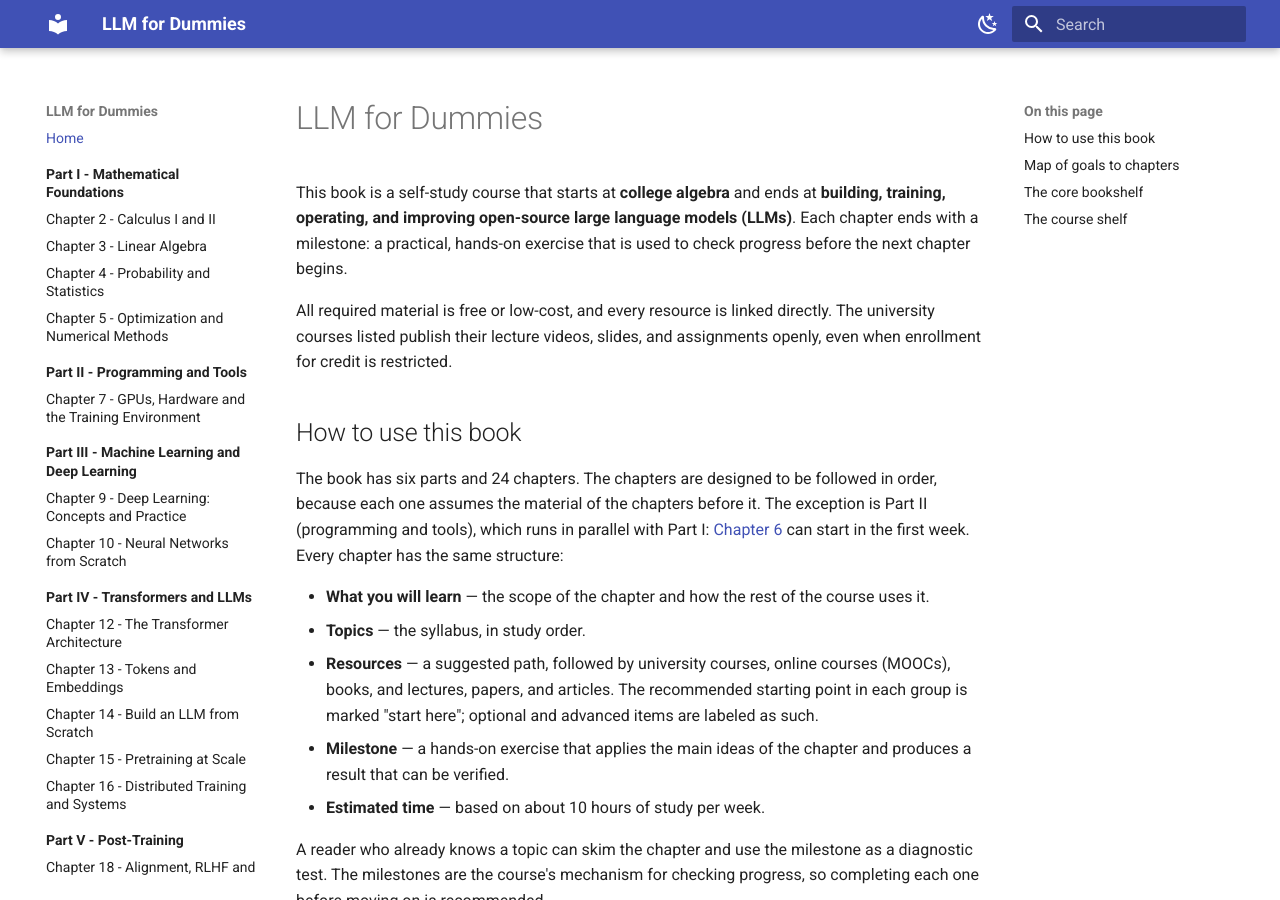
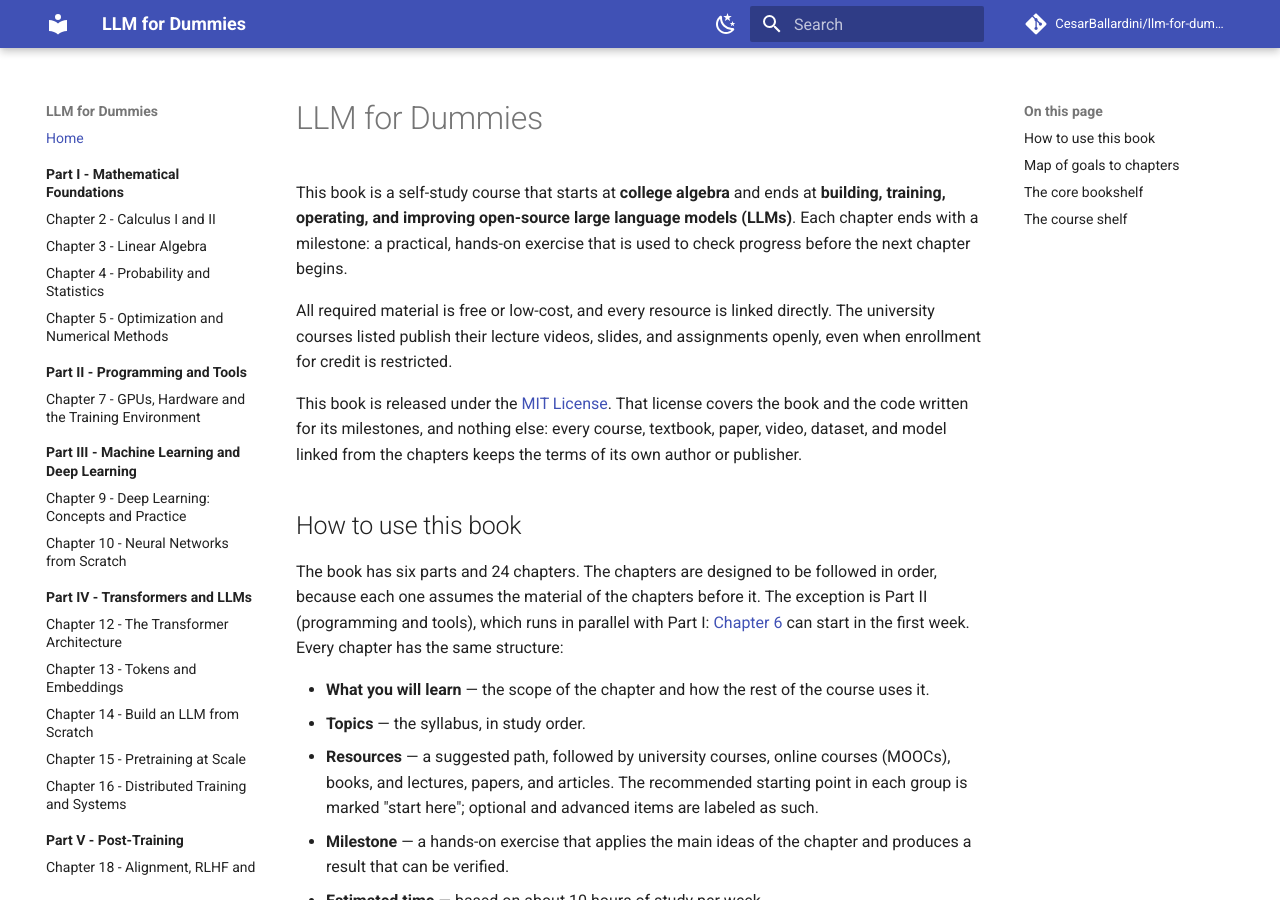
Before and after one commit to CesarBallardini/llm-for-dummies-study-plan, an MkDocs documentation site: the page built from docs/index.md, in a window 1280 px wide and 900 px high. Built offline with MkDocs 1.6.1 and Material for MkDocs 9.7.7, drawn with Linux system fonts in a browser that asks for light colours; comment, search, counter and statistics services are not loaded; some of the changed text lies outside the part shown.

Commit message:
docs: license the book under MIT and publish it to GitHub Pages
Release the book, the study plan and the code written for its milestones
under the MIT License. The notice lives in LICENSE, in a docs/license.md
page linked from the nav, in the MkDocs copyright footer -- which renders
on every chapter page and in README.md, STUDY_PLAN.md and docs/index.md.
Each notice states that the linked courses, textbooks, papers and
model weights are not covered by it and keep their authors' terms.

Publish the built book on every push to main. The workflow builds with
mkdocs build --strict, so a dead nav entry fails the deploy instead of
reaching the site. The user site CesarBallardini.github.io lends its
custom domain to project sites on the account, so the book is served at
https://katra.ballardini.com.ar/llm-for-dummies-study-plan/ with no CNAME
file and no DNS record; site_url is set to that path because canonical
links, the sitemap and 404.html are generated from it.

```diff
--- a/docs/index.md
+++ b/docs/index.md
@@ -8,6 +8,11 @@
 All required material is free or low-cost, and every resource is linked directly.
 The university courses listed publish their lecture videos, slides, and
 assignments openly, even when enrollment for credit is restricted.
+
+This book is released under the [MIT License](license.md). That license covers the
+book and the code written for its milestones, and nothing else: every course,
+textbook, paper, video, dataset, and model linked from the chapters keeps the terms
+of its own author or publisher.
 
 ## How to use this book
 
--- a/mkdocs.yml
+++ b/mkdocs.yml
@@ -1,6 +1,12 @@
 site_name: LLM for Dummies
 site_description: A self-study course from college algebra to building, training, operating and improving open-source LLMs.
-site_url: https://example.com/llm-for-dummies
+# The user site CesarBallardini.github.io carries the custom domain
+# katra.ballardini.com.ar, so this project site is served from that domain
+# under the repository name. Keep the trailing slash: the canonical links,
+# the sitemap and 404.html are all built from this value.
+site_url: https://katra.ballardini.com.ar/llm-for-dummies-study-plan/
+repo_url: https://github.com/CesarBallardini/llm-for-dummies-study-plan
+repo_name: CesarBallardini/llm-for-dummies-study-plan
 
 # Warnings are failures: a dangling reference or a page that moved should make
 # the build go red, not rot silently in the book.
@@ -61,7 +67,13 @@
     - icon: simple/huggingface
       link: https://huggingface.co
 
-copyright: Built with MkDocs Material
+# Rendered verbatim in the footer of every page, chapters included, so the
+# license notice does not have to be repeated in each chapter file. The link
+# points at the repository so it resolves from the published site and GitHub alike.
+copyright: >-
+  Copyright &copy; 2026 Cesar Ballardini &mdash;
+  <a href="https://github.com/CesarBallardini/llm-for-dummies-study-plan/blob/main/LICENSE">MIT License</a>.
+  Linked third-party resources keep their own licenses.
 
 nav:
   - Home: index.md
@@ -95,3 +107,4 @@
       - Chapter 22 - Operating and Improving an Open-Source LLM: chapter-22-operate-improve-open-llm/index.md
       - "Chapter 23 - Capstone: Train, Ship and Improve Your Own Model": chapter-23-capstone/index.md
       - Chapter 24 - The Research Reading Loop: chapter-24-research-reading-loop/index.md
+  - License: license.md
--- a/pyproject.toml
+++ b/pyproject.toml
@@ -3,6 +3,8 @@
 version = "0.1.0"
 description = "Book-style MkDocs course: from college algebra to building open-source LLMs"
 readme = "README.md"
+license = "MIT"
+license-files = ["LICENSE"]
 # Tooling-only project: a book, not an installable package.
 requires-python = ">=3.14"
 dependencies = [
```
Also changed, not shown: AGENTS.md (+10 -0 lines), CLAUDE.md (+14 -0 lines), README.md (+18 -0 lines), STUDY_PLAN.md (+2 -0 lines), docs/license.md (added, +42 -0 lines), 2 other files.
